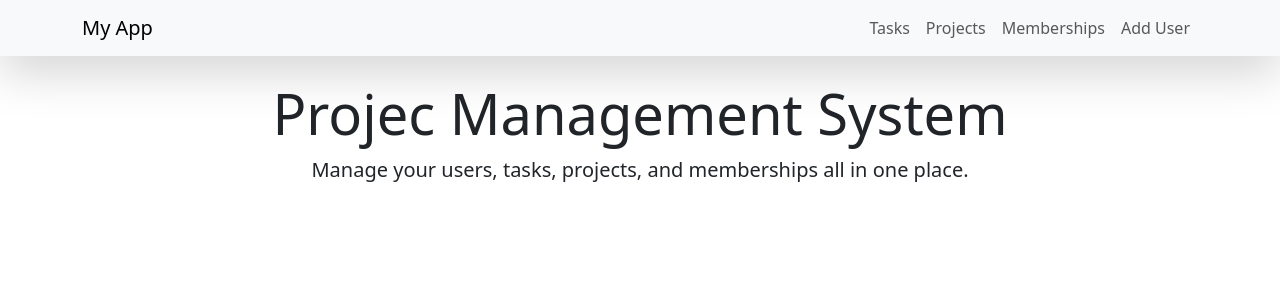
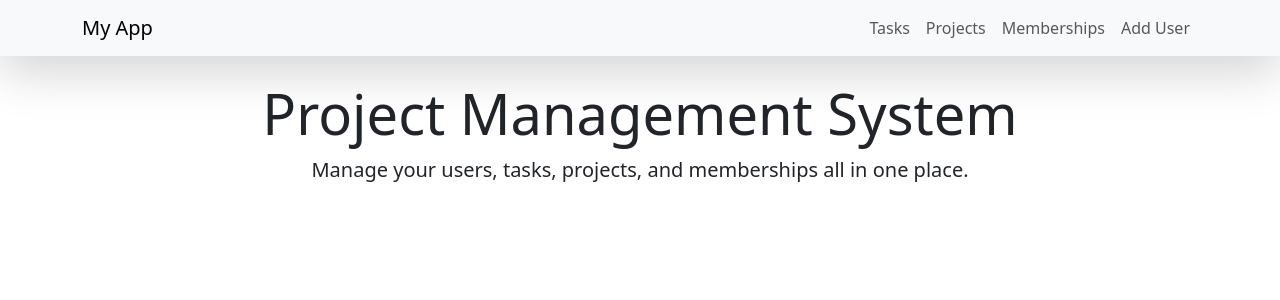
Before and after one commit to fardowsa1234/Phase-4-project-management-system, a React (Create React App) app in the folder frontend/: page / in a window 1280 px wide. Shown: the top 300 px of the page. Built offline with nearby package versions, Linux system fonts and the light colour scheme.

Commit message:
Update App.js

```diff
--- a/frontend/src/App.js
+++ b/frontend/src/App.js
@@ -62,7 +62,7 @@ function App() {
 function Home() {
   return (
     <div className="text-center">
-      <h1 className="display-4">Projec Management System</h1>
+      <h1 className="display-4">Project Management System</h1>
       <p className="lead">Manage your users, tasks, projects, and memberships all in one place.</p>
     </div>
   );
```
